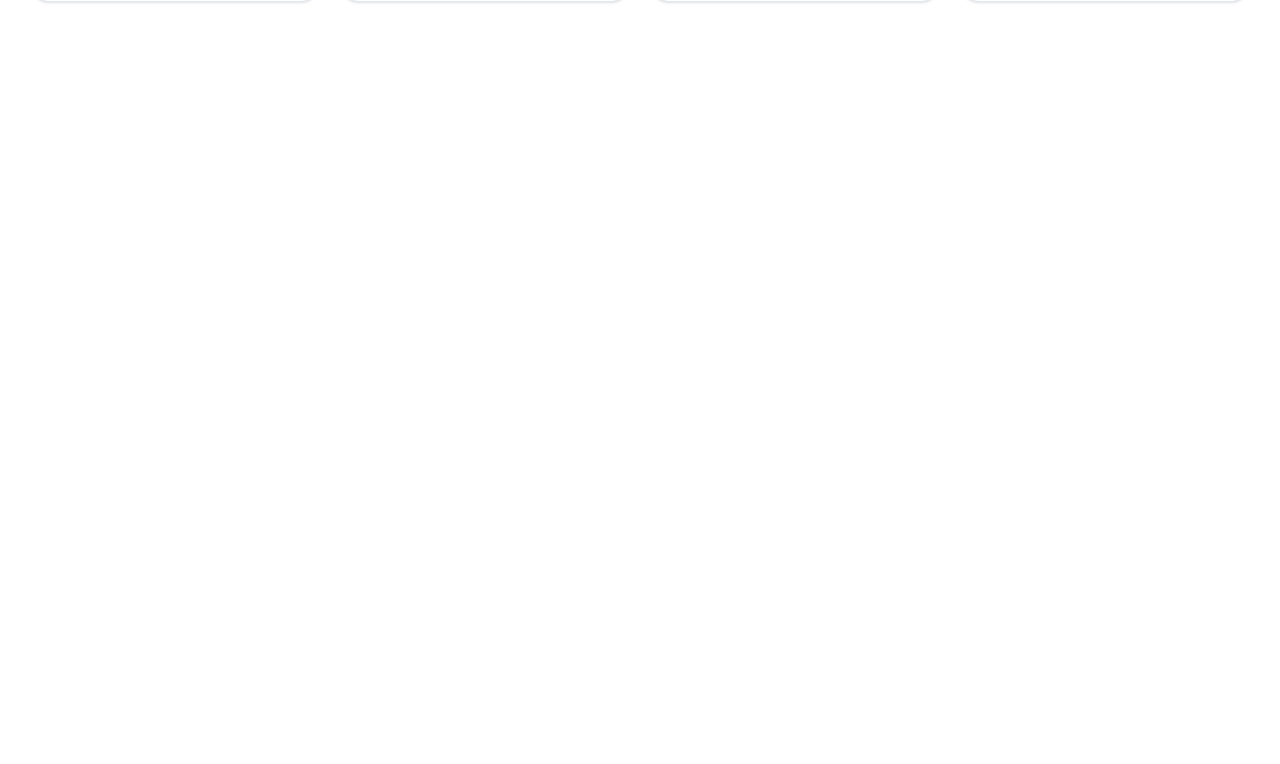
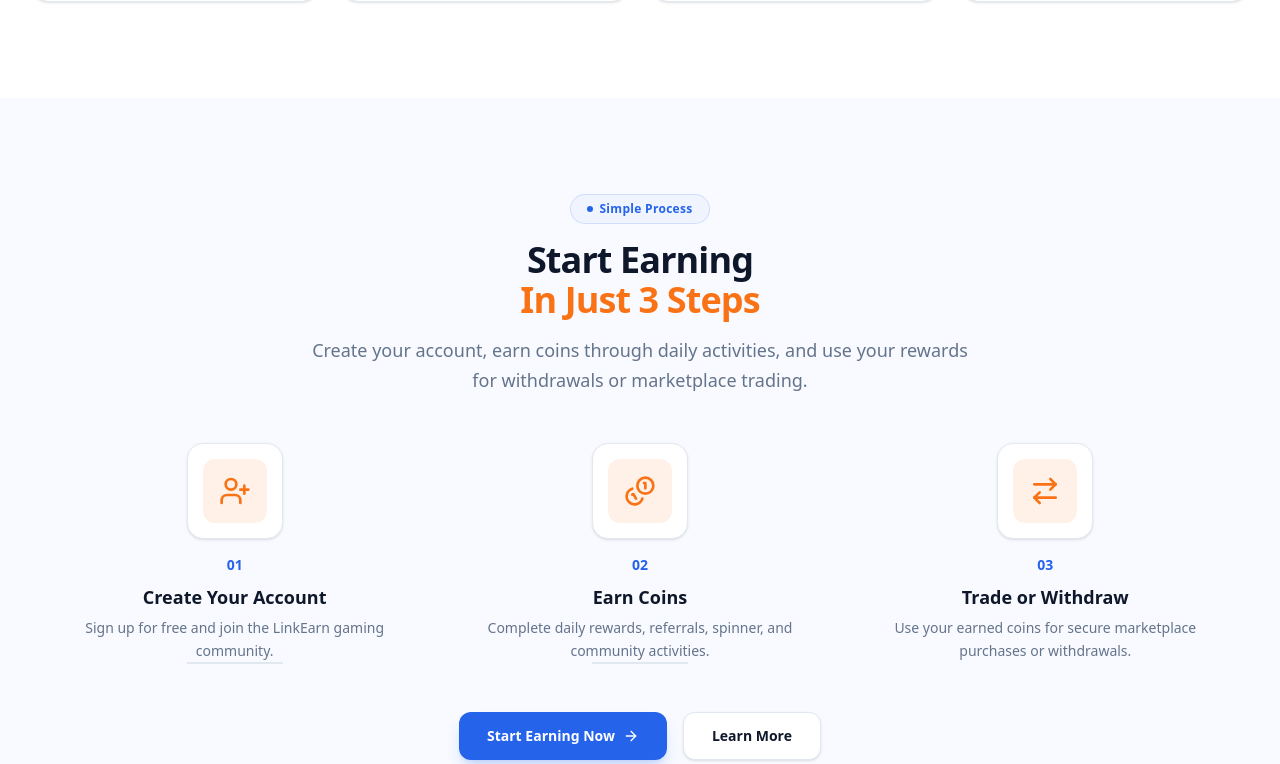
Before and after one commit to Mudassar1109/linkearn, a Next.js app: page / in a window 1280 px wide. Shown: the part 2033-2797 px from the top of the page. Before the commit the page ends 2131 px from the top, so only its background shows below. Built offline with nearby package versions, Linux system fonts and the light colour scheme.

Commit message:
Add How It Works section

```diff
--- a/app/page.tsx
+++ b/app/page.tsx
@@ -1,6 +1,7 @@
 import { HeroSection } from "@/components/hero/hero-section";
 import { StatisticsSection } from "@/components/statistics/statistics-section";
 import { FeaturesSection } from "@/components/features/features-section";
+import { HowItWorksSection } from "@/components/how-it-works/how-it-works-section";
 
 export default function Home() {
   return (
@@ -8,6 +9,7 @@
       <HeroSection />
       <StatisticsSection />
       <FeaturesSection />
+      <HowItWorksSection />
     </>
   );
 }
--- /dev/null
+++ b/components/how-it-works/how-it-works-section.tsx
@@ -0,0 +1,124 @@
+import Link from "next/link";
+import { Container } from "@/components/shared/container";
+import { ROUTES } from "@/constants";
+import { UserPlus, Coins, ArrowRightLeft, ArrowRight } from "lucide-react";
+
+interface Step {
+  icon: typeof UserPlus;
+  number: string;
+  title: string;
+  description: string;
+}
+
+const steps: Step[] = [
+  {
+    icon: UserPlus,
+    number: "01",
+    title: "Create Your Account",
+    description: "Sign up for free and join the LinkEarn gaming community.",
+  },
+  {
+    icon: Coins,
+    number: "02",
+    title: "Earn Coins",
+    description: "Complete daily rewards, referrals, spinner, and community activities.",
+  },
+  {
+    icon: ArrowRightLeft,
+    number: "03",
+    title: "Trade or Withdraw",
+    description: "Use your earned coins for secure marketplace purchases or withdrawals.",
+  },
+];
+
+interface StepCardProps {
+  icon: Step["icon"];
+  number: string;
+  title: string;
+  description: string;
+  index: number;
+  isLast: boolean;
+}
+
+function StepCard({ icon: Icon, number, title, description, index, isLast }: StepCardProps) {
+  return (
+    <div className="relative flex flex-1 flex-col items-center text-center">
+      <div
+        className="relative flex flex-col items-center"
+        style={{ animation: `fade-up 0.5s ease-out ${index * 0.15}s both` }}
+      >
+        <div className="flex size-20 items-center justify-center rounded-2xl border border-[#e2e8f0] bg-white shadow-sm transition-all duration-300 hover:-translate-y-1 hover:shadow-lg sm:size-24">
+          <div className="flex size-14 items-center justify-center rounded-xl bg-[#f97316]/10 text-[#f97316] transition-transform duration-300 group-hover:scale-110 sm:size-16">
+            <Icon className="size-7 sm:size-8" />
+          </div>
+        </div>
+        <span className="mt-4 text-sm font-semibold text-[#2563eb]">{number}</span>
+        <h3 className="mt-2 text-lg font-semibold text-[#0f172a]">{title}</h3>
+        <p className="mt-1.5 max-w-xs text-sm leading-relaxed text-[#64748b]">
+          {description}
+        </p>
+      </div>
+
+      {!isLast && (
+        <div className="hidden h-0.5 w-full max-w-[6rem] self-center bg-[#e2e8f0] lg:block" />
+      )}
+    </div>
+  );
+}
+
+function HowItWorksSection() {
+  return (
+    <section className="bg-[#f8faff] py-16 sm:py-20 lg:py-24" aria-labelledby="how-it-works-heading">
+      <Container>
+        <div
+          className="mx-auto max-w-2xl text-center"
+          style={{ animation: "fade-up 0.5s ease-out both" }}
+        >
+          <div className="mb-4 inline-flex items-center gap-1.5 rounded-full border border-[#2563eb]/15 bg-[#2563eb]/[0.04] px-4 py-1.5 text-xs font-semibold tracking-wide text-[#2563eb]">
+            <span className="size-1.5 rounded-full bg-[#2563eb]" />
+            Simple Process
+          </div>
+          <h2
+            id="how-it-works-heading"
+            className="text-3xl font-bold tracking-tight text-[#0f172a] sm:text-4xl"
+          >
+            Start Earning
+            <br />
+            <span className="text-[#f97316]">In Just 3 Steps</span>
+          </h2>
+          <p className="mt-4 text-base leading-relaxed text-[#64748b] sm:text-lg">
+            Create your account, earn coins through daily activities, and use your rewards for
+            withdrawals or marketplace trading.
+          </p>
+        </div>
+
+        <div className="mt-12 flex flex-col items-center gap-8 lg:flex-row lg:items-start lg:gap-0">
+          {steps.map((step, index) => (
+            <StepCard key={step.number} {...step} index={index} isLast={index === steps.length - 1} />
+          ))}
+        </div>
+
+        <div
+          className="mt-12 flex flex-col items-center justify-center gap-4 sm:flex-row"
+          style={{ animation: "fade-up 0.5s ease-out 0.5s both" }}
+        >
+          <Link
+            href={ROUTES.signup}
+            className="inline-flex h-12 w-full items-center justify-center gap-2 rounded-xl bg-[#2563eb] px-7 text-sm font-semibold text-white shadow-lg shadow-[#2563eb]/20 transition-all duration-200 hover:bg-[#1d4ed8] hover:shadow-xl hover:shadow-[#2563eb]/25 active:scale-[0.97] sm:w-auto"
+          >
+            Start Earning Now
+            <ArrowRight className="size-4" />
+          </Link>
+          <Link
+            href={ROUTES.about}
+            className="inline-flex h-12 w-full items-center justify-center rounded-xl border border-[#e2e8f0] bg-white px-7 text-sm font-semibold text-[#0f172a] shadow-sm transition-all duration-200 hover:bg-[#f8fafc] hover:border-[#cbd5e1] hover:shadow-md active:scale-[0.97] sm:w-auto"
+          >
+            Learn More
+          </Link>
+        </div>
+      </Container>
+    </section>
+  );
+}
+
+export { HowItWorksSection };
```
